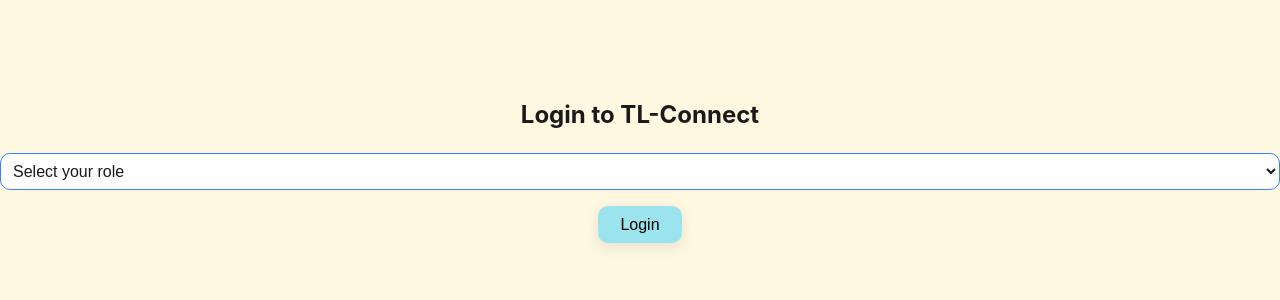
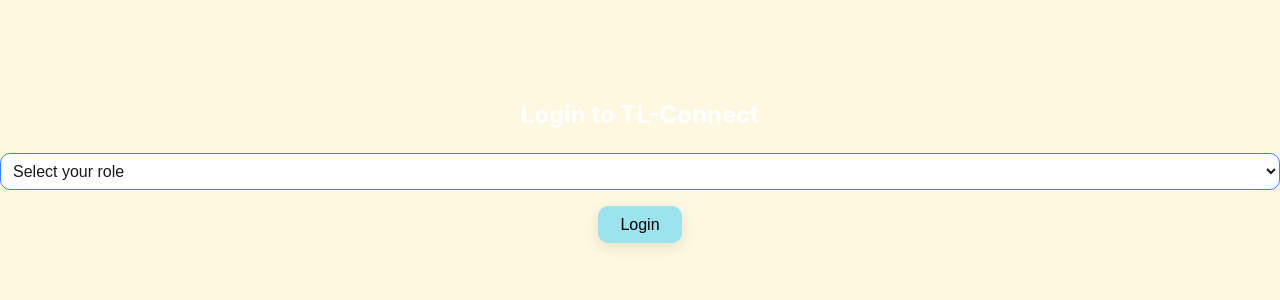
Before and after one commit to PathriVidyaPraveen/TL-Connect, a Next.js app in the folder tl-connect-frontend/: page /login in a window 1280 px wide. Shown: the top 300 px of the page. Built offline with nearby package versions, Linux system fonts and the light colour scheme.

Commit message:
Update login.jsx

```diff
--- a/tl-connect-frontend/pages/login.jsx
+++ b/tl-connect-frontend/pages/login.jsx
@@ -16,7 +16,7 @@
 
   return (
     <div className={styles.loginContainer}>
-      <h2>Login to TL-Connect</h2>
+      <h2 style={{ color: 'white' }}>Login to TL-Connect</h2>
       <select value={role} onChange={(e) => setRole(e.target.value)}>
         <option value="">Select your role</option>
         <option value="core">Core</option>
```
